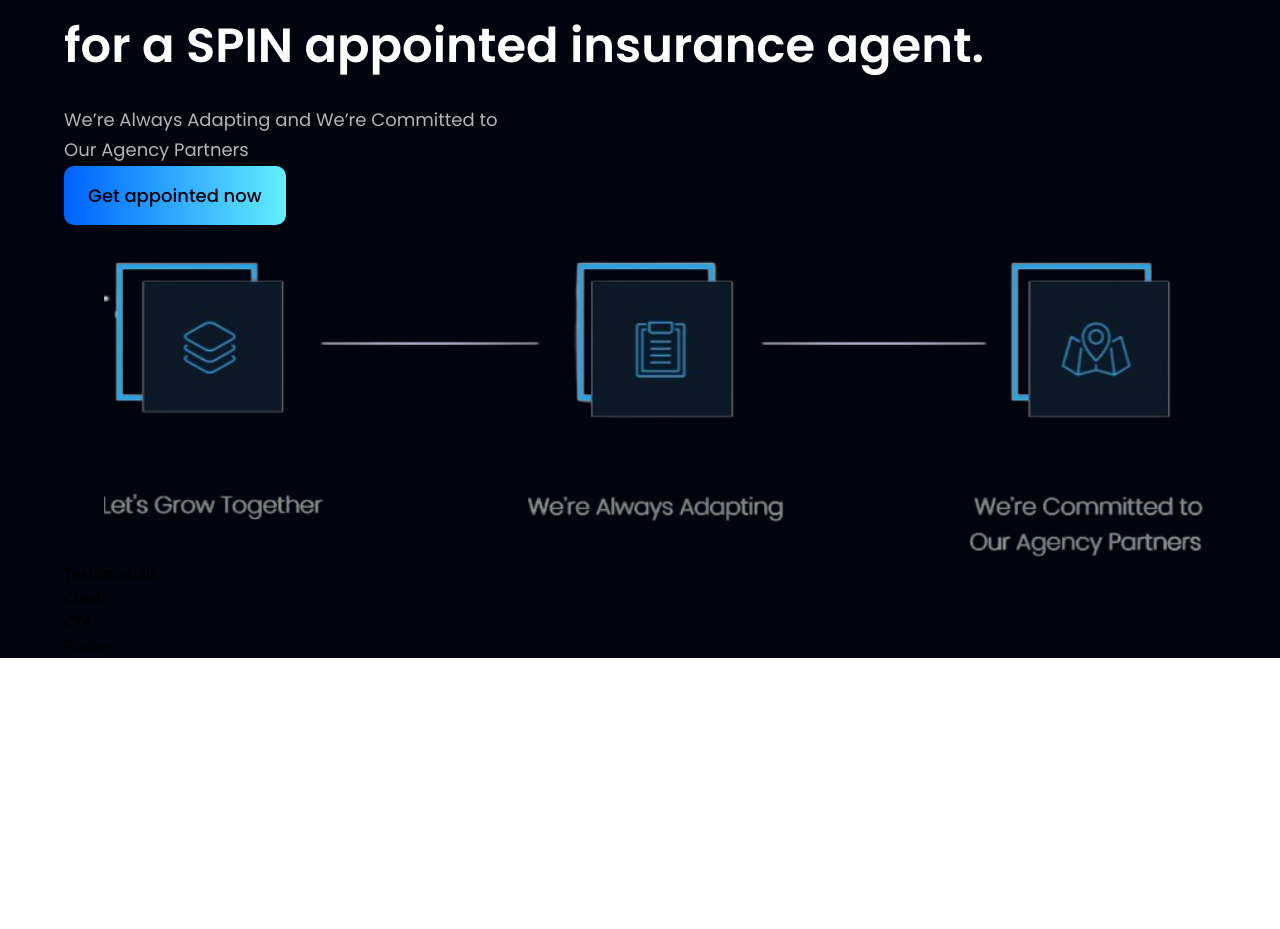
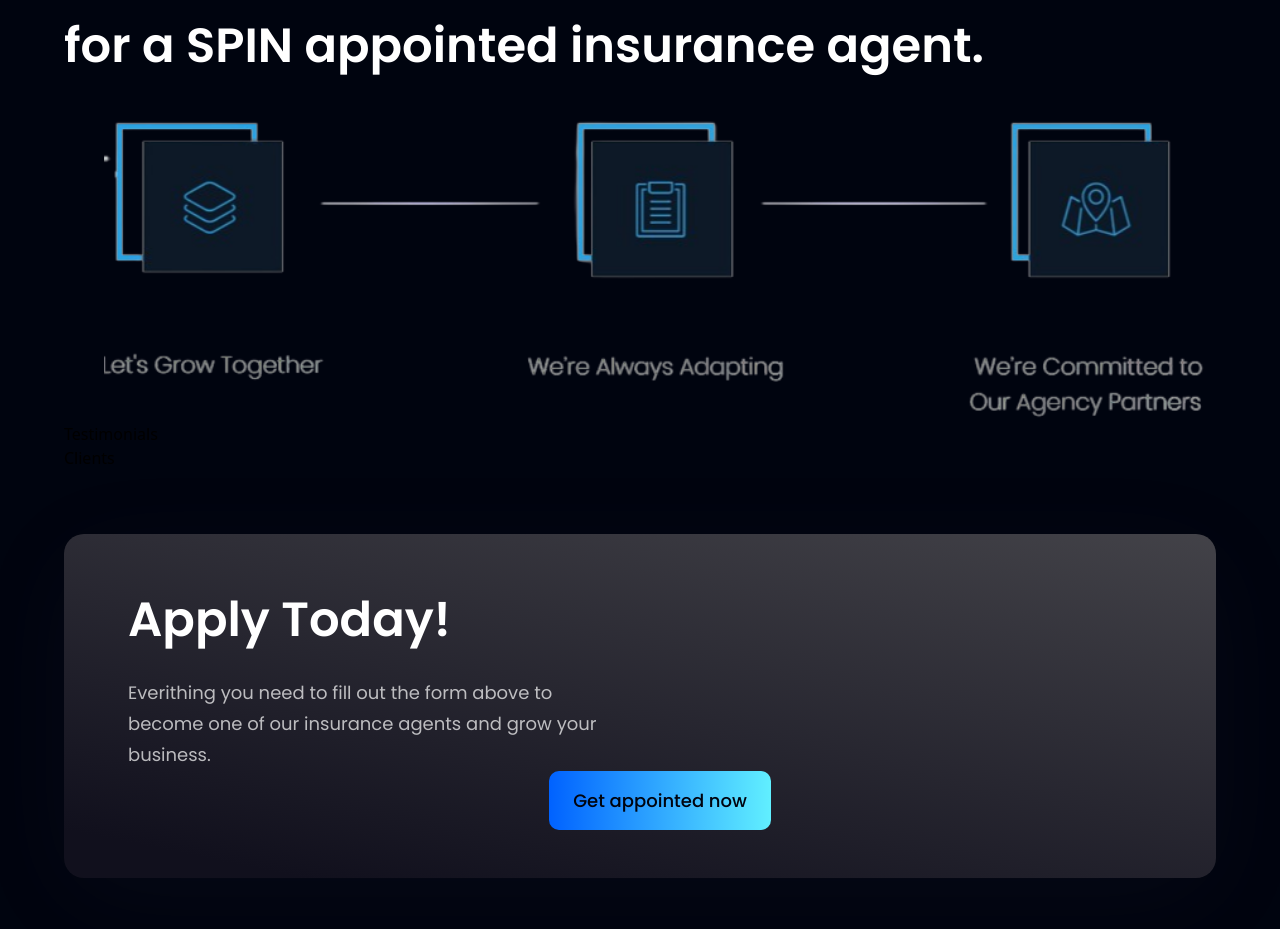
Before and after one commit to TheGodFatherpte/SPIN_Website_Graphics, a React (Vite) app in the folder SPIN_WEBSITE_COPY/: page / in a window 1280 px wide. Shown: the part 1223-2152 px from the top of the page. Before the commit the page ends 1881 px from the top, so only its background shows below. Built offline with nearby package versions, Linux system fonts and the light colour scheme.

Commit message:
Updated a few components

```diff
--- a/SPIN_WEBSITE_COPY/src/components/CTA.jsx
+++ b/SPIN_WEBSITE_COPY/src/components/CTA.jsx
@@ -1,9 +1,28 @@
 import React from 'react'
+import styles from '../style'
+import Button from './Button'
+const CTA = () => (
+  <section className={`styles.flexCenter ${styles.marginY} ${styles.padding}
+  sm:flex-row flex-col bg-black-gradient-2 rounded-[20px] box-shadow `}>
 
-const CTA = () => {
-  return (
-    <div>CTA</div>
-  )
-}
+    <div className='flex-1 flex flex-col'>
+      <h2 className={styles.heading2} >
+        Apply Today!
+      </h2>
+      <p className={`${styles.paragraph} max-w-[470px] mt-5 max-w-[470px] mt-5`}>
+        Everithing you need to fill out the form above
+        to become one of our insurance agents and grow your business.
+      </p>
+    </div>
+
+    <div className={`${styles.flexCenter} sm:ml-10 ml-0 sm:mt-0 mt-10`}>
+
+      <Button />
+
+    </div>
+
+  </section>
+)
+
 
 export default CTA
--- a/SPIN_WEBSITE_COPY/src/components/CardDeal.jsx
+++ b/SPIN_WEBSITE_COPY/src/components/CardDeal.jsx
@@ -1,6 +1,5 @@
 import { card } from "../assets"
 import styles, { layout } from "../style"
-import Button from "./Button"
 const CardDeal = () => (
 
   <section className="">
@@ -8,11 +7,13 @@
       <h2 className={styles.heading2}>
       Many benefits await <br className="sm:block hidden"/> for a SPIN appointed insurance agent.
       </h2>
-      <p className={`${styles.paragraph} max-w-[470px] mt-5`}>
+      {/* <p className={`${styles.paragraph} max-w-[470px] mt-5`}>
       We’re Always Adapting and We’re Committed to Our Agency Partners
 
       </p>
       <Button styles="mt-10"/>
+
+      */}
     </div>
 
     <div className={layout.sectionImg}>
--- a/SPIN_WEBSITE_COPY/src/components/Hero.jsx
+++ b/SPIN_WEBSITE_COPY/src/components/Hero.jsx
@@ -25,6 +25,7 @@
             A new <br className="sm:block
           hidden" /> {" "}
             <span className="text-gradient">SPIN
+
             </span> {" "}
 
           </h1>
@@ -32,6 +33,7 @@
             <GetStarted />
           </div>
         </div>
+
         <h1 className=" font-poppins font-semibold
           ss:text-[68px] text-[52px] text-white ss:leading-[100.8px]
           leading-[75px] w-full">
@@ -47,7 +49,7 @@
       {/* Right Section */}
       <div id="form" className={` ${styles.paragraph} font-poppins mt-5 flex-1 max-w-4xl p-6 mx-auto
        rounded-md shadow-md shadow-gray-2000 dark:bg-gray-800 md:w-1/2 relative `}>
-        <h2 className="text-lg font-semibold text-gray-700 capitalize dark:text-blue-400">Get appointed with Taurus</h2>
+        <h2 className="text-lg font-semibold text-gray-700 capitalize dark:text-blue-400">Get appointed with SPIN</h2>
         <h3 className='text-lg font-shadow text-gray-700 capitalize dark:text-white'>Please complete the form below and
           one of our SPIN territoty managers will get in touch with you shortly.  </h3>
         <Form />
--- a/package.json
+++ b/package.json
@@ -1,5 +1,5 @@
 {
   "devDependencies": {
-    "vite": "^5.3.4"
+    "vite": "^5.3.5"
   }
 }
```
Also changed, not shown: 1 other file (tests, documents, lock files or other folders).
